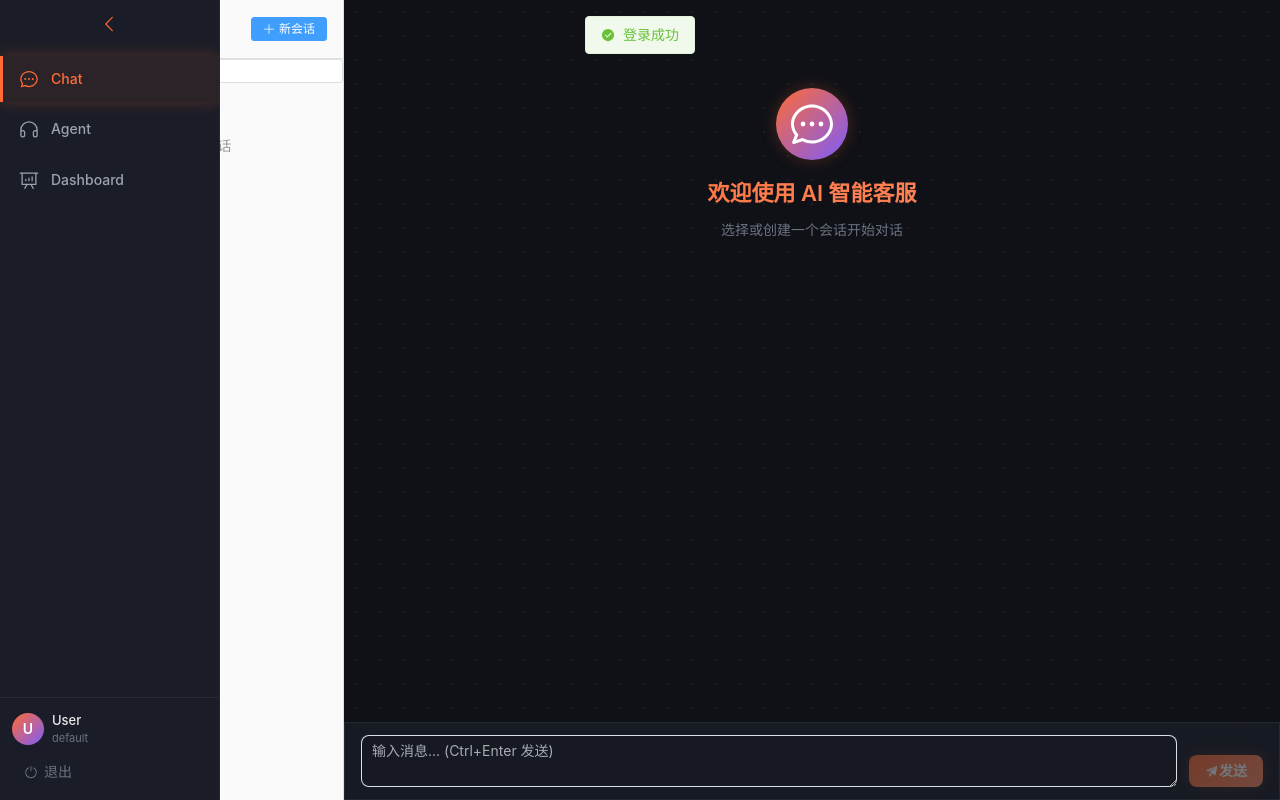
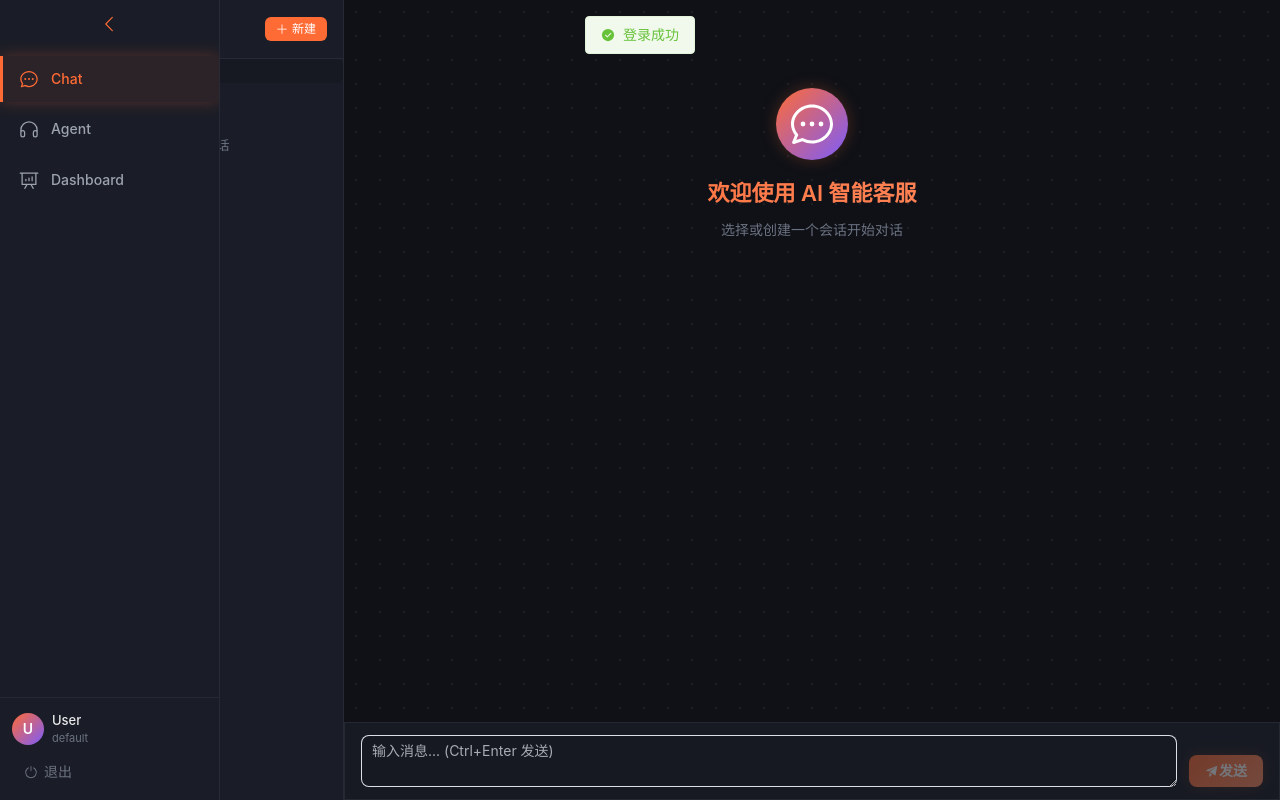
Before and after one commit to zhimaxu/ai-customer-service, a Vue app in the folder frontend/: page / in a window 1280 px wide. Both pictures are taken after a click on the button "登 录". Built offline with nearby package versions, Linux system fonts and the light colour scheme.

Commit message:
feat: redesign session list with dark cards and status indicators

```diff
--- a/frontend/src/components/SessionList.vue
+++ b/frontend/src/components/SessionList.vue
@@ -2,7 +2,9 @@
   <div class="session-list">
     <div class="list-header">
       <h3>会话列表</h3>
-      <el-button type="primary" size="small" :icon="Plus" @click="handleNew">新会话</el-button>
+      <el-button type="primary" size="small" class="coral-sm-btn" :icon="Plus" @click="handleNew">
+        新建
+      </el-button>
     </div>
     <el-input
       v-model="searchQuery"
@@ -10,7 +12,8 @@
       :prefix-icon="Search"
       clearable
       size="small"
-      style="margin-bottom: 12px"
+      class="dark-input"
+      style="margin-bottom: var(--space-3)"
     />
     <div class="session-items">
       <div
@@ -21,15 +24,20 @@
         @click="selectSession(s)"
       >
         <div class="session-info">
-          <div class="session-title">{{ s.user_id }}</div>
-          <div class="session-meta">
-            {{ s.status }} · {{ s.message_count || 0 }} 条消息
+          <div class="session-title-row">
+            <span class="session-title">{{ s.user_id }}</span>
+            <StatusDot :status="s.status" />
+          </div>
+          <div class="session-preview">
+            共 {{ s.message_count || 0 }} 条消息
           </div>
         </div>
         <el-button
           size="small"
           :icon="Delete"
           circle
+          text
+          class="close-btn"
           @click.stop="handleClose(s.id)"
           v-if="currentSession?.id === s.id"
         />
@@ -44,6 +52,7 @@ import { ref, computed } from 'vue'
 import { Plus, Search, Delete } from '@element-plus/icons-vue'
 import { ElMessage } from 'element-plus'
 import { useSessionStore } from '../stores/session'
+import StatusDot from './StatusDot.vue'
 
 const props = defineProps({
   currentSession: Object,
@@ -82,52 +91,125 @@ function handleClose(id) {
   height: 100%;
   display: flex;
   flex-direction: column;
-  border-right: 1px solid #e0e0e0;
-  background: #fafafa;
+  border-right: 1px solid var(--border-subtle);
+  background: var(--bg-surface);
 }
+
 .list-header {
   display: flex;
   justify-content: space-between;
   align-items: center;
-  padding: 16px;
-  border-bottom: 1px solid #e0e0e0;
+  padding: var(--space-4);
+  border-bottom: 1px solid var(--border-subtle);
 }
+
 .list-header h3 {
   margin: 0;
   font-size: 16px;
+  font-weight: 600;
+  color: var(--text-primary);
 }
+
+.coral-sm-btn {
+  background: var(--coral-primary) !important;
+  border: none !important;
+  color: white !important;
+  border-radius: var(--radius-sm) !important;
+  font-size: 12px !important;
+}
+
 .session-items {
   flex: 1;
   overflow-y: auto;
 }
+
 .session-item {
   display: flex;
   justify-content: space-between;
   align-items: center;
-  padding: 12px 16px;
+  padding: var(--space-3) var(--space-4);
   cursor: pointer;
-  border-bottom: 1px solid #eee;
-  transition: background 0.2s;
+  border-bottom: 1px solid var(--border-subtle);
+  transition: all var(--transition-fast);
+  position: relative;
 }
+
+.session-item::before {
+  content: '';
+  position: absolute;
+  left: 0;
+  top: 0;
+  bottom: 0;
+  width: 3px;
+  background: var(--coral-primary);
+  transform: scaleY(0);
+  transition: transform var(--transition-fast);
+}
+
 .session-item:hover {
-  background: #f0f0f0;
+  background: var(--bg-elevated);
 }
+
 .session-item.active {
-  background: #e3f2fd;
-  border-left: 3px solid #1976d2;
+  background: rgba(255, 107, 53, 0.06);
 }
+
+.session-item.active::before {
+  transform: scaleY(1);
+}
+
+.session-title-row {
+  display: flex;
+  align-items: center;
+  gap: var(--space-2);
+}
+
 .session-title {
   font-weight: 500;
   font-size: 14px;
+  color: var(--text-primary);
 }
-.session-meta {
+
+.session-preview {
   font-size: 12px;
-  color: #999;
-  margin-top: 4px;
+  color: var(--text-muted);
+  margin-top: 2px;
 }
+
+.close-btn {
+  color: var(--text-muted);
+  opacity: 0;
+  transition: opacity var(--transition-fast);
+}
+
+.session-item:hover .close-btn {
+  opacity: 1;
+}
+
+.close-btn:hover {
+  color: var(--danger) !important;
+}
+
 .empty {
   text-align: center;
-  color: #999;
-  padding: 40px 0;
+  color: var(--text-muted);
+  padding: var(--space-10) 0;
+  font-size: 13px;
+}
+
+:deep(.dark-input .el-input__wrapper) {
+  background-color: var(--bg-input) !important;
+  border-color: var(--border-subtle) !important;
+  box-shadow: none !important;
+  border-radius: var(--radius-sm) !important;
+}
+
+:deep(.dark-input .el-input__inner) {
+  color: var(--text-primary) !important;
+  font-size: 12px !important;
+}
+
+:deep(.dark-input .el-input__wrapper.is-focus) {
+  border-color: var(--coral-primary) !important;
 }
 </style>
```
